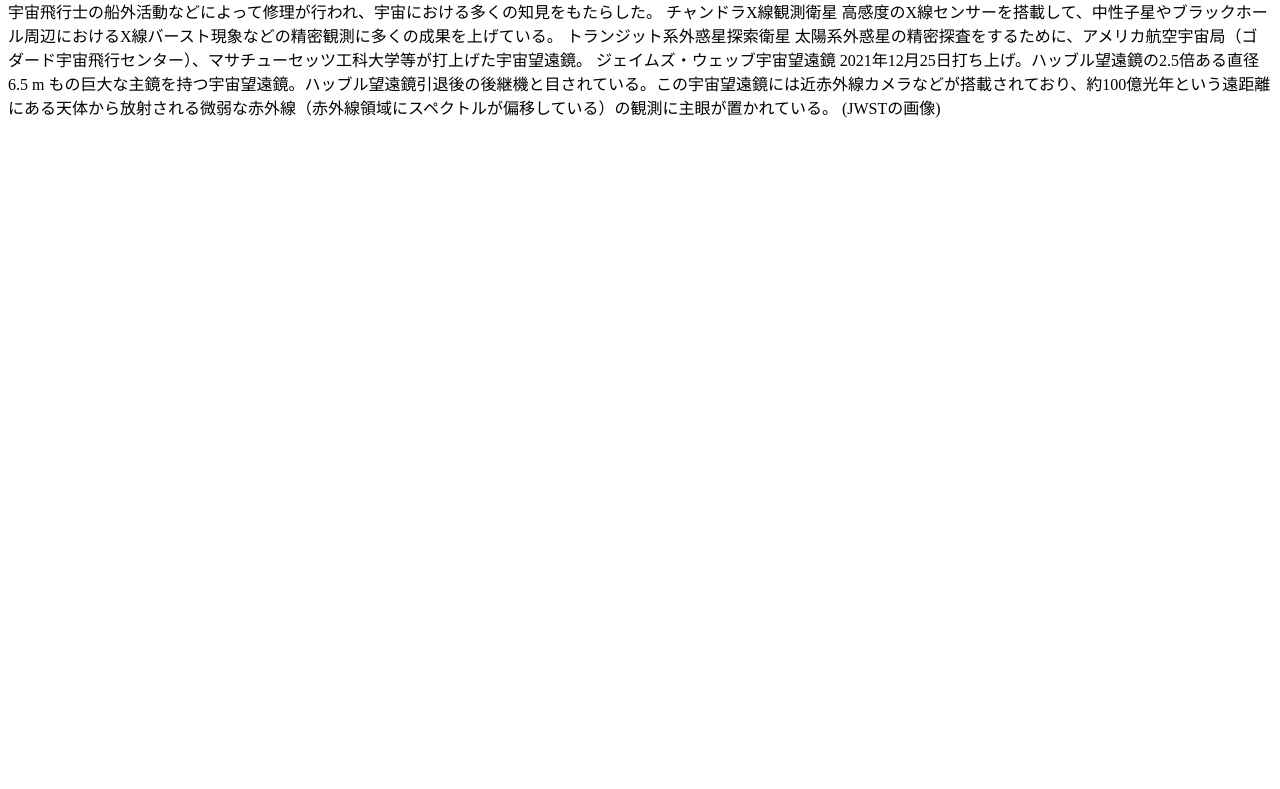
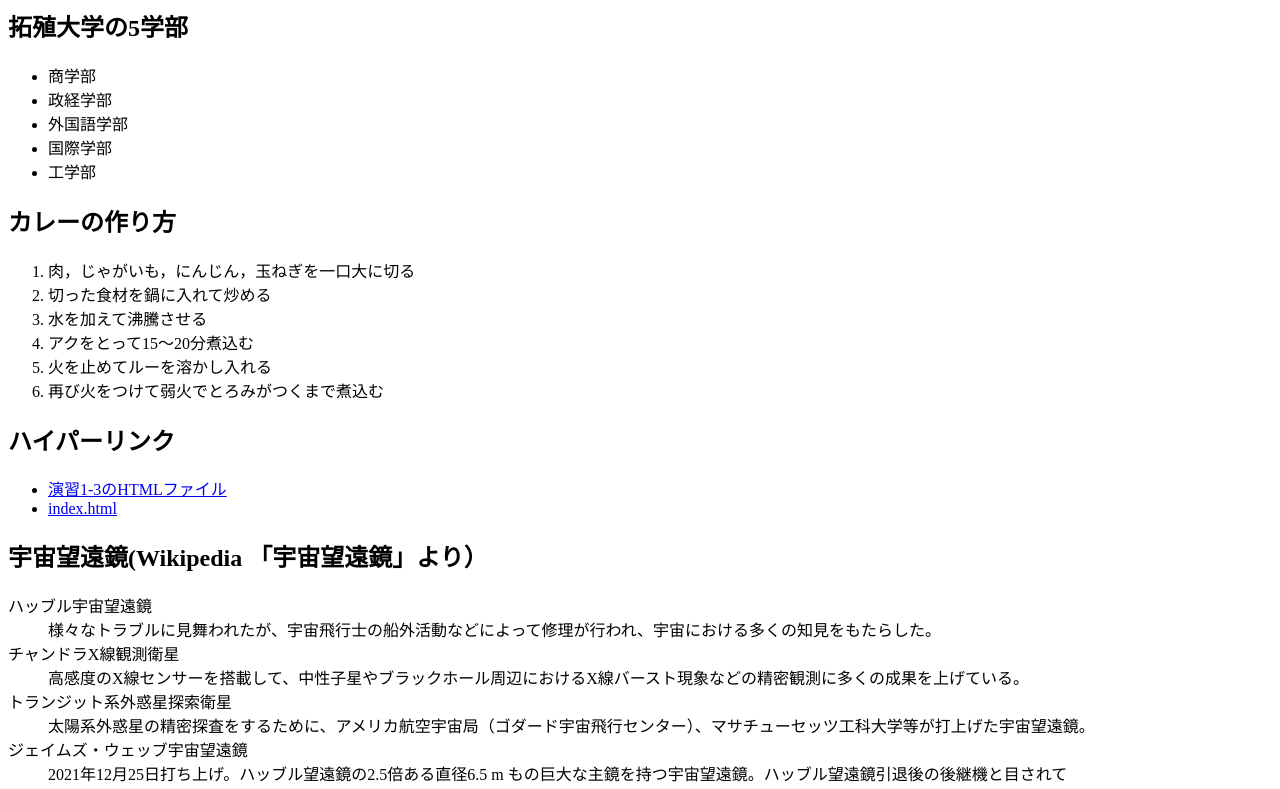
Before and after one commit to G285192022/medialabo, a plain HTML site: page practice-html/elements.html in a window 1280 px wide. Shown: the part 81-870 px from the top of the page. Before the commit the page ends 800 px from the top, so only its background shows below. Drawn offline with Linux system fonts and the light colour scheme.

Commit message:
第1回演習

```diff
--- a/practice-html/elements.html
+++ b/practice-html/elements.html
@@ -5,33 +5,43 @@
     <title>演習1-4: HTMLのさまざまな要素</title>
   </head>
   <body>
-	見出し: 演習1-4: HTMLのさまざまな要素
-		小見出し: 拓殖大学の5学部
-			商学部
-			政経学部
-			外国語学部
-			国際学部
-			工学部
-		小見出し: カレーの作り方
-			肉，じゃがいも，にんじん，玉ねぎを一口大に切る
-			切った食材を鍋に入れて炒める
-			水を加えて沸騰させる
-			アクをとって15〜20分煮込む
-			火を止めてルーを溶かし入れる
-			再び火をつけて弱火でとろみがつくまで煮込む
-		小見出し: ハイパーリンク
-			演習1-3のHTMLファイル
-			index.html
-		小見出し: 宇宙望遠鏡(Wikipedia 「宇宙望遠鏡」より）
-			ハッブル宇宙望遠鏡
-				様々なトラブルに見舞われたが、宇宙飛行士の船外活動などによって修理が行われ、宇宙における多くの知見をもたらした。
-			チャンドラX線観測衛星
-				高感度のX線センサーを搭載して、中性子星やブラックホール周辺におけるX線バースト現象などの精密観測に多くの成果を上げている。
-			トランジット系外惑星探索衛星
-				太陽系外惑星の精密探査をするために、アメリカ航空宇宙局（ゴダード宇宙飛行センター）、マサチューセッツ工科大学等が打上げた宇宙望遠鏡。
-			ジェイムズ・ウェッブ宇宙望遠鏡
-				2021年12月25日打ち上げ。ハッブル望遠鏡の2.5倍ある直径6.5 m もの巨大な主鏡を持つ宇宙望遠鏡。ハッブル望遠鏡引退後の後継機と目されている。この宇宙望遠鏡には近赤外線カメラなどが搭載されており、約100億光年という遠距離にある天体から放射される微弱な赤外線（赤外線領域にスペクトルが偏移している）の観測に主眼が置かれている。
+	 <h1>演習1-4: HTMLのさまざまな要素</h1>
+		 <h2>拓殖大学の5学部</h2>
+		<ul>
+			<li>商学部</li>
+			<li>政経学部</li>
+			<li>外国語学部</li>
+			<li>国際学部</li>
+			<li>工学部</li>
+		</ul>
+		 <h2>カレーの作り方</h2>
+		<ol>
+			<li>肉，じゃがいも，にんじん，玉ねぎを一口大に切る</li>
+			<li>切った食材を鍋に入れて炒める</li>
+			<li>水を加えて沸騰させる</li>
+			<li>アクをとって15〜20分煮込む</li>
+			<li>火を止めてルーを溶かし入れる</li>
+			<li>再び火をつけて弱火でとろみがつくまで煮込む</li>
+			</ol>
+		<h2>ハイパーリンク</h2>
+		<ul>
+			<li><a href="structure.html">演習1-3のHTMLファイル</a></li>
+			<li><a href="../index.html">index.html</a></li>
+		</ul>
+		<h2>宇宙望遠鏡(Wikipedia 「宇宙望遠鏡」より）</h2>
+		<dl>
+			<dt>ハッブル宇宙望遠鏡</dt>
+				<dd>様々なトラブルに見舞われたが、宇宙飛行士の船外活動などによって修理が行われ、宇宙における多くの知見をもたらした。</dd>
+			<dt>チャンドラX線観測衛星</dt>
+				<dd>高感度のX線センサーを搭載して、中性子星やブラックホール周辺におけるX線バースト現象などの精密観測に多くの成果を上げている。</dd>
+			<dt>トランジット系外惑星探索衛星</dt>
+				<dd>太陽系外惑星の精密探査をするために、アメリカ航空宇宙局（ゴダード宇宙飛行センター）、マサチューセッツ工科大学等が打上げた宇宙望遠鏡。</dd>
+			<dt>ジェイムズ・ウェッブ宇宙望遠鏡</dt>
+				<dd>2021年12月25日打ち上げ。ハッブル望遠鏡の2.5倍ある直径6.5 m もの巨大な主鏡を持つ宇宙望遠鏡。ハッブル望遠鏡引退後の後継機と目されて</dd>
+					<dd>いる。この宇宙望遠鏡には近赤外線カメラなどが搭載されており、約100億光年という遠距離にある天体から放射される微弱な赤外線（赤外線領域</dd>
+						<dd>にスペクトルが偏移している）の観測に主眼が置かれている。</dd>
+		</dl>
+		<img src="JWST_spacecraft_model_2.png"  alt="ジェイムズ・ウェッブ宇宙望遠鏡" width="360">
 
-		(JWSTの画像)
   </body>
 </html>
```
Also changed, not shown: practice-html/structure.html (+15 -12 lines).
